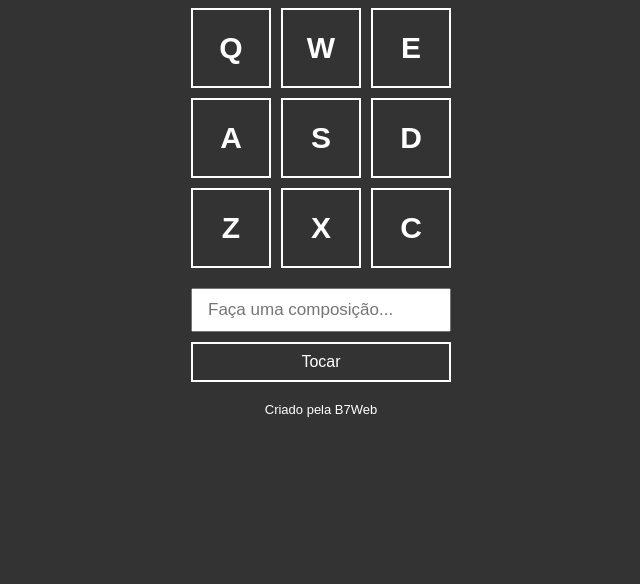
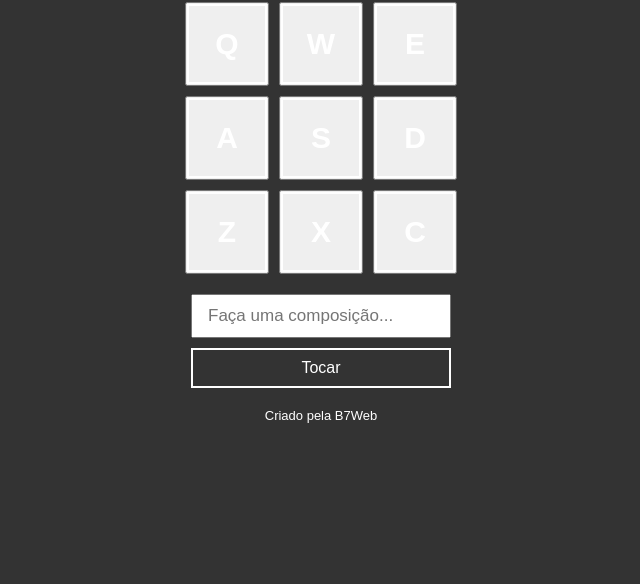
Before and after one commit to EmanoelCariolando/projectBattery, a plain HTML site: page index.html in a window 1280 px wide. Shown: the part 216-800 px from the top of the page, without its empty margins (319-959 px from the left). Drawn offline with Linux system fonts and the light colour scheme.

Commit message:
Revision

```diff
--- a/index.html
+++ b/index.html
@@ -11,17 +11,17 @@
     <h1>Bateria</h1>
 
     <div class="keys">
-        <div data-key="keyq" class="key">Q</div>
-        <div data-key="keyw" class="key">W</div>
-        <div data-key="keye" class="key">E</div>
+         <button><div data-key="keyq" class="key">Q</div></button>
+         <button><div data-key="keyw" class="key">W</div></button>
+         <button><div data-key="keye" class="key">E</div></button>
 
-        <div data-key="keya" class="key">A</div>
-        <div data-key="keys" class="key">S</div>
-        <div data-key="keyd" class="key">D</div>
+         <button><div data-key="keya" class="key">A</div></button>
+         <button><div data-key="keys" class="key">S</div></button>
+         <button><div data-key="keyd" class="key">D</div></button>
 
-        <div data-key="keyz" class="key">Z</div>
-        <div data-key="keyx" class="key">X</div>
-        <div data-key="keyc" class="key">C</div>
+         <button><div data-key="keyz" class="key">Z</div></button>
+         <button><div data-key="keyx" class="key">X</div></button>
+         <button><div data-key="keyc" class="key">C</div></button>
     </div>
     <div class="composer">
         <input type="text" id="input" placeholder="Faça uma composição..." />
```
